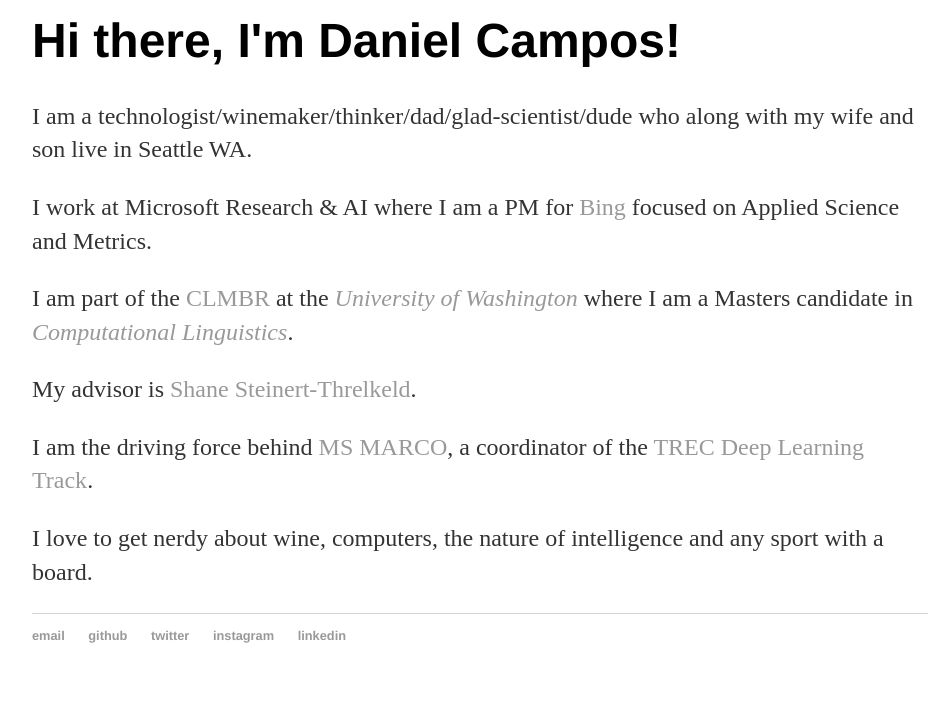
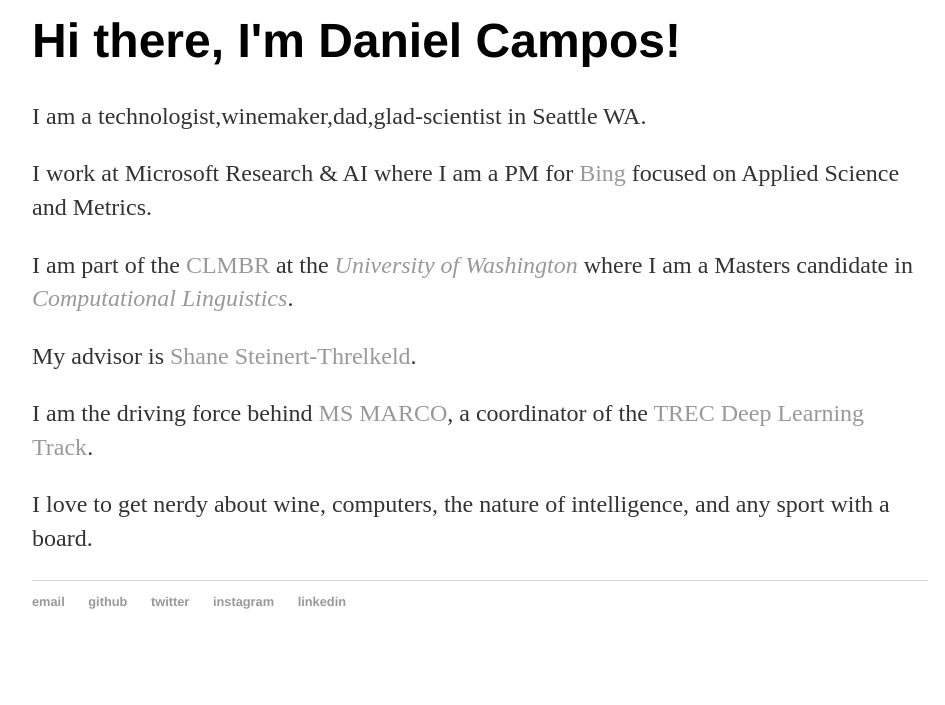
Before and after one commit to spacemanidol/spacemanidol.github.io, a Jekyll site: the page built from index.html, in a window 1280 px wide. Shown: the part 422-1127 px from the top of the page, without its empty margins (160-1105 px from the left). Built offline with Jekyll 4.4.1, drawn with Linux system fonts in a browser that asks for light colours; comment, search, counter and statistics services are not loaded; after the commit the page ends 1093 px from its top, so only the background shows below that.

Commit message:
Update index.html

```diff
--- a/index.html
+++ b/index.html
@@ -10,12 +10,12 @@
 			</div>
 	    		<div class="col-8">
 				<h1>Hi there, I'm Daniel Campos!</h1>
-				<p>I am a technologist/winemaker/thinker/dad/glad-scientist/dude who along with my wife and son live in Seattle WA.</p>
+				<p>I am a technologist,winemaker,dad,glad-scientist in Seattle WA.</p>
 				<p>I work at Microsoft Research & AI where I am a PM for <a href='bing.com'>Bing</a> focused on Applied Science and Metrics.</p>
 				<p>I am part of the <a href=''>CLMBR</a> at the <em> <a href='http://www.washington.edu/'>University of Washington</a></em> where I am a Masters candidate in <a href='https://www.compling.uw.edu/'><em>Computational Linguistics</em></a>.</p>
 				<p>My advisor is <a href='https://www.shane.st/'>Shane Steinert-Threlkeld</a>.</p>
 				<p>I am the driving force behind <a href='msmarco.org'>MS MARCO</a>, a coordinator of the <a href='https://trec.nist.gov/'>TREC Deep Learning Track</a>.</p>
-				<p>I love to get nerdy about wine, computers, the nature of intelligence and any sport with a board.</p>
+				<p>I love to get nerdy about wine, computers, the nature of intelligence, and any sport with a board.</p>
 			</div>
 		</div>
 	</div>
```
